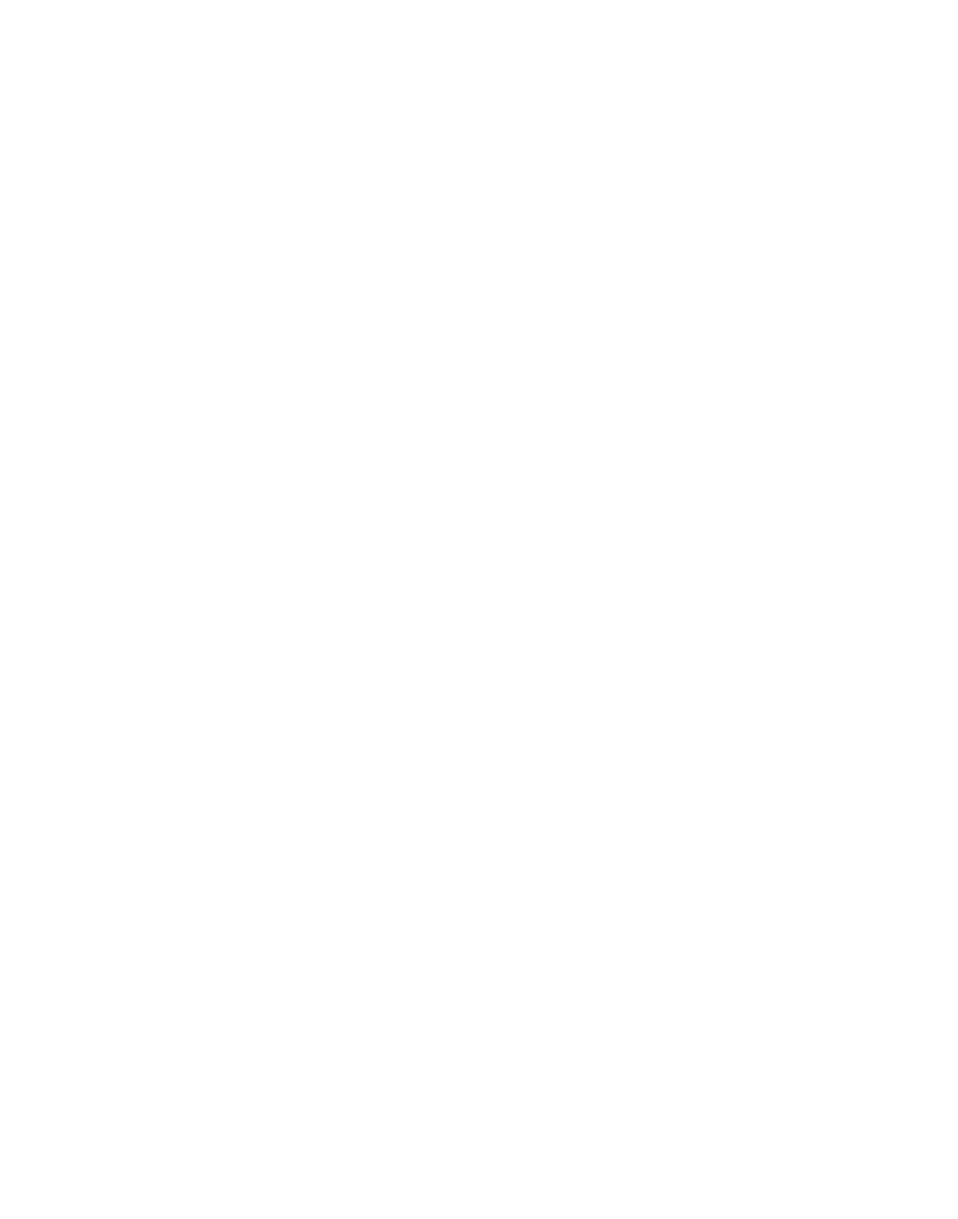
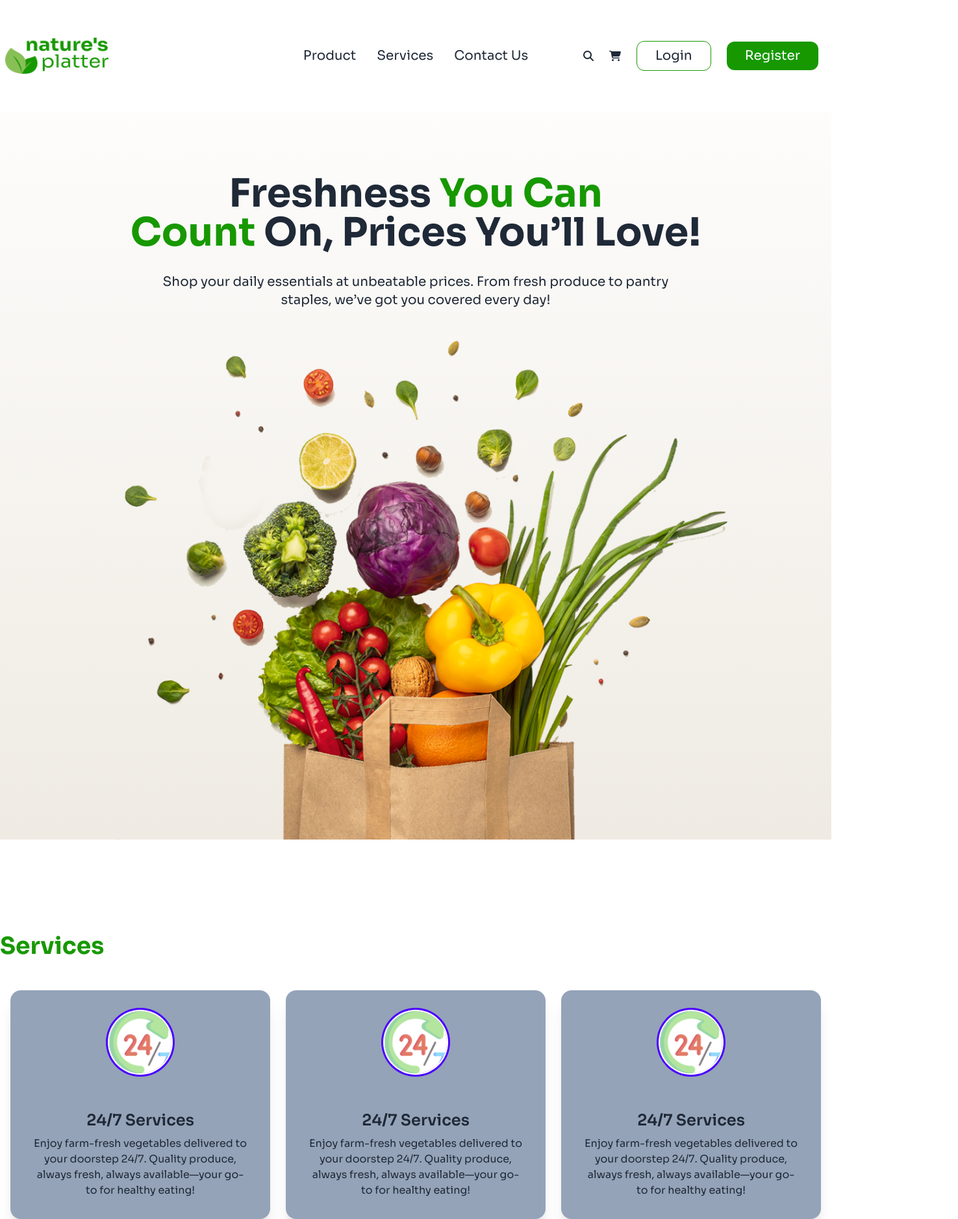
Before and after one commit to ahhimu/m3-d16-as3-v02-rspnsiv-nature-s-plate, a plain HTML site: page index.html in a window 1280 px wide. Shown: the whole page at 65% size, 1475 px wide, since content can reach past the window. Before the commit the page ends 800 px from the top, so only its background shows below. Drawn offline with nearby package versions, Linux system fonts and the light colour scheme.

Commit message:
Working with navbar,hero,service card section

```diff
--- a/index.html
+++ b/index.html
@@ -15,18 +15,24 @@
             extend: {
               colors: {
                 clifford: '#da373d',
-              }
+                'primry-clr': 'rgb(23, 152, 0, 1)',
             }
           }
         }
+      }
       </script>
+
+        <!-- Font Awasam Kit -->
+        <script src="https://kit.fontawesome.com/440d57e340.js" crossorigin="anonymous"></script>
+
+
 
     <!-- Google Font CDN Added -->
     <link rel="preconnect" href="https://fonts.googleapis.com">
     <link rel="preconnect" href="https://fonts.gstatic.com" crossorigin>
     <link href="https://fonts.googleapis.com/css2?family=Sora:wght@100..800&display=swap" rel="stylesheet">
 
-    <!-- Coustomized Font Style -->
+    <!--Coustomized Font Style-->
      <style>
 
         .sora-font{
@@ -35,21 +41,171 @@
      </style>
 </head>
 
+<body>
+  <body class="sora-font">
+    <!-- Header Section -->
+     <header class="bg-gradient-to-b from-[rgb(255,255,255)] to-[rgb(239,235,227)]">
 
-<body class="sora-font">
-    <!-- Header Section -->
-     <header>
-        <!-- Navbar Section -->
-         <nav>
 
+
+      <!-- Navbar Section -->
+
+        <!-- Navbar/Nav Menu Related Section -->
+        <nav class="container mx-auto">
+          <div class="navbar bg-base-100">
+
+
+            <div class="navbar-start">
+              <div class="my-[50px]">
+                <img class="w-40 h-14" src="c2-assets/logo-header.png" alt="">
+            </div>
+            </div>
+
+
+            <div class="navbar-center hidden lg:flex">
+              <ul class="menu menu-horizontal px-1 text-xl">
+                <li><a>Product </a></li>
+                <li><a>Services </a></li>
+                <li><a>Contact Us </a></li>
+              </ul>
+            </div>
+            <div class="navbar-end hidden lg:flex">
+              <i class="fa-solid fa-magnifying-glass mx-3"></i>
+              <i class="fa-solid fa-cart-shopping mx-3"></i>
+              <button class="text-xl py-2 px-7 rounded-xl border border-[#179800] mx-3" >Login</button>
+              <button class="bg-primry-clr text-xl text-white py-2 px-7 rounded-xl mx-3">Register</button>
+            </div>
+
+
+            <div class="dropdown">
+              <div tabindex="0" role="button" class="btn btn-ghost lg:hidden">
+                <svg
+                  xmlns="http://www.w3.org/2000/svg"
+                  class="h-20 w-20"
+                  fill="none"
+                  viewBox="0 0 24 24"
+                  stroke="currentColor">
+                  <path
+                    stroke-linecap="round"
+                    stroke-linejoin="round"
+                    stroke-width="2"
+                    d="M4 6h16M4 10h16M4 14h16M4 18h16" />
+                </svg>
+              </div>
+              <ul
+                tabindex="0"
+                class="menu menu-sm dropdown-content bg-base-100 rounded-box z-[1] mt-3 w-52 p-2 shadow">
+                <li><a>Product</a></li>
+                <li><a>Services</a></li>
+                <li><a>Contact Us</a></li>
+              </ul>
+            </div>
+
+
+
+
+          </div>
          </nav>
 
          <!-- Banner Section -->
-          <section></section>
+          <section class=" container mx-auto  mb-36">
+            <!--Text Title -->
+             <div>
+              <h1 class="text-6xl text-center font-bold mt-24 mb-8"> Freshness <span class="text-primry-clr">You Can <br>
+                Count</span> On, Prices You’ll Love!</h1>
+                <p class="text-xl text-center mb-9">Shop your daily essentials at unbeatable prices. From fresh produce to pantry <br> staples, we’ve got you covered every day!</p>
+
+             </div>
+
+             <!-- Image -->
+              <div>
+                <img class="w-3/4 mx-auto" src="c2-assets/hero-vegetables.png" alt="">
+              </div>
+
+          </section>
+
      </header>
+
+
+
 
      <!-- Main Section -->
       <main>
+
+
+
+         <!-- Service Card Section-->
+          <div class="container mx-auto">
+
+                    <!-- Service Text-->
+         <div>
+          <h1 class="text-4xl text-primry-clr mb-12 font-bold">Services</h1>
+         </div>
+
+
+
+        <div class="px-4 mt-6 md:flex md:flex-1 justify-between items-center gap-6">
+           <!-- Service Card 1 -->
+           <div class="card bg-slate-400 w-full shadow-xl">
+
+            <div class="avatar flex justify-center items-center">
+              <div class="ring-primary ring-offset-base-100 w-24 rounded-full ring ring-offset-2 mt-8 mb-6">
+                <img class="bg-white" src="c2-assets/service.png" />
+              </div>
+            </div>
+
+
+
+            <div class="card-body items-center text-center">
+              <h2 class="card-title text-2xl">24/7 Services </h2>
+              <p>Enjoy farm-fresh vegetables delivered to your doorstep 24/7. Quality produce, always fresh, always available—your go-to for healthy eating!</p>
+            </div>
+          </div>
+
+           <!-- Service Card 2 -->
+           <div class="card bg-slate-400 w-full shadow-xl">
+
+            <div class="avatar flex justify-center items-center">
+              <div class="ring-primary ring-offset-base-100 w-24 rounded-full ring ring-offset-2 mt-8 mb-6">
+                <img class="bg-white" src="c2-assets/service.png" />
+              </div>
+            </div>
+
+
+
+            <div class="card-body items-center text-center">
+              <h2 class="card-title text-2xl">24/7 Services </h2>
+              <p>Enjoy farm-fresh vegetables delivered to your doorstep 24/7. Quality produce, always fresh, always available—your go-to for healthy eating!</p>
+            </div>
+          </div>
+
+
+           <!-- Service Card 3 -->
+           <div class="card bg-slate-400 w-full shadow-xl">
+
+            <div class="avatar flex justify-center items-center">
+              <div class="ring-primary ring-offset-base-100 w-24 rounded-full ring ring-offset-2 mt-8 mb-6">
+                <img class="bg-white" src="c2-assets/service.png" />
+              </div>
+            </div>
+
+
+
+            <div class="card-body items-center text-center">
+              <h2 class="card-title text-2xl">24/7 Services </h2>
+              <p>Enjoy farm-fresh vegetables delivered to your doorstep 24/7. Quality produce, always fresh, always available—your go-to for healthy eating!</p>
+            </div>
+          </div>
+
+        </div>
+
+
+
+
+
+          </div>
+
+
 
       </main>
 
@@ -60,4 +216,8 @@
 
       </footer>
 </body>
+
+
+
+
 </html>
```
Also changed, not shown: test.html (added, +95 -0 lines).
